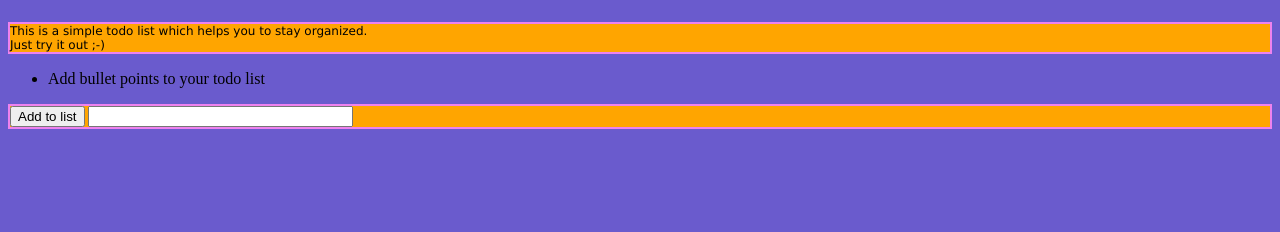
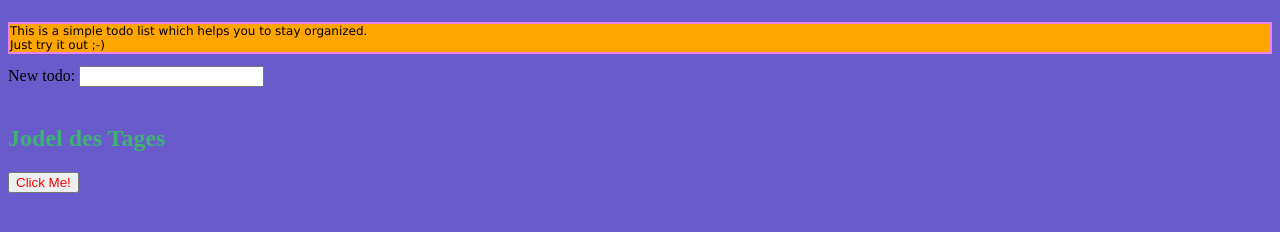
Before and after one commit to JannisBush/psylab_to_do_list, a plain HTML site: page index.html in a window 1280 px wide. Shown: the part 68-300 px from the top of the page. Drawn offline with nearby package versions, Linux system fonts and the light colour scheme.

Commit message:
Hoffentlich meine letzten 2 commits reversed

```diff
--- a/index.html
+++ b/index.html
@@ -5,19 +5,34 @@
     	<title>To-Do List</title>
     	<meta name="simple to-do list">
     	<link rel="stylesheet" type="text/css" href="mystyle.css">
+	<script src="https://code.jquery.com/jquery-3.3.1.min.js"></script>
     	<script src="script.js"></script>
   </head>
+    <style>
+  button {
+	color: red;
+  }
+  h2 {
+  	color: MediumSeaGreen;
+    fontsize: 15px;
+  }
+  </style>
   <body>
 	<h1>To-Do List:</h1>
 	<p>This is a simple todo list which helps you to stay organized.<br />Just try it out ;-)</p>
     	<div>
-    		<ul id="list">
-			<li>Add bullet points to your todo list</li>
-		</ul>
-		<p>
-			<button type="button" onclick="createBulletpoint()">Add to list</button>
-			<input type="text" id="tf" size="30" maxlength="100" onkeypress="return createBulletpointEnter(event)">
-		</p>
+ 		<form  id="addtodo" style="visibility=hidden">
+            	New todo: <input id="newtodo" size="20">
+        	</form>
+        <br>
+        	<table><tbody id="thelist"></tbody></table>
       	</div>
+	<h2>Jodel des Tages</h2>
+
+	<p id="demo" style="display:none">Klausurenphase hat 15 Buchstaben.<br>
+    								  Saaaaauuuufeeen aber auch.<br>
+                                      Ein Zufall? Ich glaube nicht.</p>
+
+	<button type="button" onclick="document.getElementById('demo').style.display='block'">Click Me!</button>
   </body>
 </html>
```
Also changed, not shown: 1 other file. Lines whose indentation alone changed are shown as unchanged.
